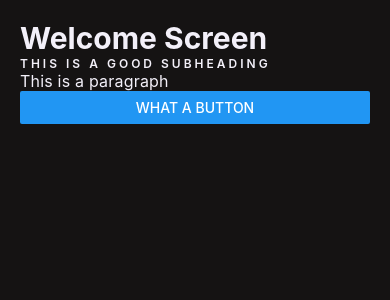
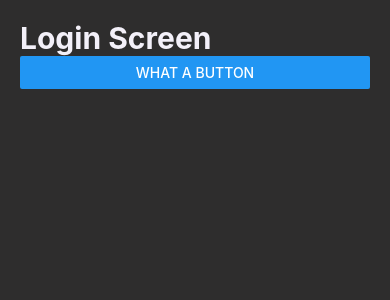
Before and after one commit to afrofit/afrofitapp, a React Native app: screen / in a window 390 px wide. Both pictures are taken after a click on the button "WHAT A BUTTON". Shown: the top 300 px of the page. Built offline with nearby package versions, Linux system fonts and the light colour scheme.

Commit message:
Navigator working

```diff
--- a/src/App.tsx
+++ b/src/App.tsx
@@ -1,7 +1,13 @@
+import 'react-native-gesture-handler';
+
+import {NavigationContainer} from '@react-navigation/native';
 import * as React from 'react';
-
-import {WelcomeScreen} from './screens/landing/Welcome.Screen';
+import AuthNavigator from './navigator/AuthNavigator';
 
 export const App = () => {
-  return <WelcomeScreen />;
+  return (
+    <NavigationContainer>
+      <AuthNavigator />
+    </NavigationContainer>
+  );
 };
--- a/src/components/Page/Page.styles.tsx
+++ b/src/components/Page/Page.styles.tsx
@@ -3,14 +3,17 @@ import {theme} from '../../theme/theme';
 
 interface Props {
   padding?: number;
+  color?: string;
 }
 
 export const PageContainer = styled.View<Props>`
   flex: 1;
   background-color: ${theme.COLORS.black};
   padding: ${props => (props.padding ? `${props.padding}px` : 0)};
+  background-color: ${props => (props.color ? props.color : theme.COLORS.dark)};
 `;
 
-export const PageSafeAreaView = styled.SafeAreaView`
+export const PageSafeAreaView = styled.SafeAreaView<Props>`
   flex: 1;
+  background-color: ${props => (props.color ? props.color : theme.COLORS.dark)};
 `;
--- /dev/null
+++ b/src/navigator/AuthNavigator.tsx
@@ -0,0 +1,22 @@
+import * as React from 'react';
+import {createStackNavigator} from '@react-navigation/stack';
+
+import {ROUTES} from '../constants/routes';
+import {LoginScreen} from '../screens/auth/Login/Login.Screen';
+import {WelcomeScreen} from '../screens/landing/Welcome.Screen';
+
+export type AuthStackParamList = {
+  Welcome: undefined;
+  Login: undefined;
+};
+
+const {Screen, Navigator} = createStackNavigator<AuthStackParamList>();
+
+const AuthNavigator = () => (
+  <Navigator screenOptions={{headerShown: false, gestureEnabled: false}}>
+    <Screen name={'Welcome'} component={WelcomeScreen} />
+    <Screen name={'Login'} component={LoginScreen} />
+  </Navigator>
+);
+
+export default AuthNavigator;
--- /dev/null
+++ b/src/screens/auth/Login/Login.Screen.tsx
@@ -0,0 +1,26 @@
+import * as React from 'react';
+import {Button} from 'react-native';
+import {NativeStackNavigationProp} from '@react-navigation/native-stack';
+
+import {AuthStackParamList} from '../../../navigator/AuthNavigator';
+import {BaseFont} from '../../../components/Font/BaseFont';
+import {Page} from '../../../components/Page/Page';
+import {StackNavigationProp} from '@react-navigation/stack';
+import {useNavigation} from '@react-navigation/native';
+
+type navigationType = StackNavigationProp<AuthStackParamList, 'Login'>;
+
+interface Props {}
+
+export const LoginScreen: React.FC<Props> = ({}) => {
+  const navigation = useNavigation<navigationType>();
+  return (
+    <Page onPress={() => console.log('Tappable Screen!')}>
+      <BaseFont variant="title">Login Screen</BaseFont>
+      <Button
+        title="what a button"
+        onPress={() => navigation.navigate('Welcome')}
+      />
+    </Page>
+  );
+};
--- a/src/screens/landing/Welcome.Screen.tsx
+++ b/src/screens/landing/Welcome.Screen.tsx
@@ -1,20 +1,27 @@
+import {useNavigation} from '@react-navigation/native';
 import * as React from 'react';
 import {Button} from 'react-native';
 
+import {AuthStackParamList} from '../../navigator/AuthNavigator';
 import {BaseFont} from '../../components/Font/BaseFont';
 import {Page} from '../../components/Page/Page';
+import {StackNavigationProp} from '@react-navigation/stack';
 
-interface Props {
-  something?: string;
-}
+type navigationType = StackNavigationProp<AuthStackParamList, 'Welcome'>;
+
+interface Props {}
 
 export const WelcomeScreen: React.FC<Props> = () => {
+  const navigation = useNavigation<navigationType>();
   return (
     <Page onPress={() => console.log('Tappable Screen!')}>
       <BaseFont variant="title">Welcome Screen</BaseFont>
       <BaseFont variant="small-caps">This is a good subheading</BaseFont>
       <BaseFont variant="paragraph">This is a paragraph</BaseFont>
-      <Button title="what a button" />
+      <Button
+        title="what a button"
+        onPress={() => navigation.navigate('Login')}
+      />
     </Page>
   );
 };
```
Also changed, not shown: package.json (+7 -0 lines), 3 other files (tests, documents, lock files or other folders).
